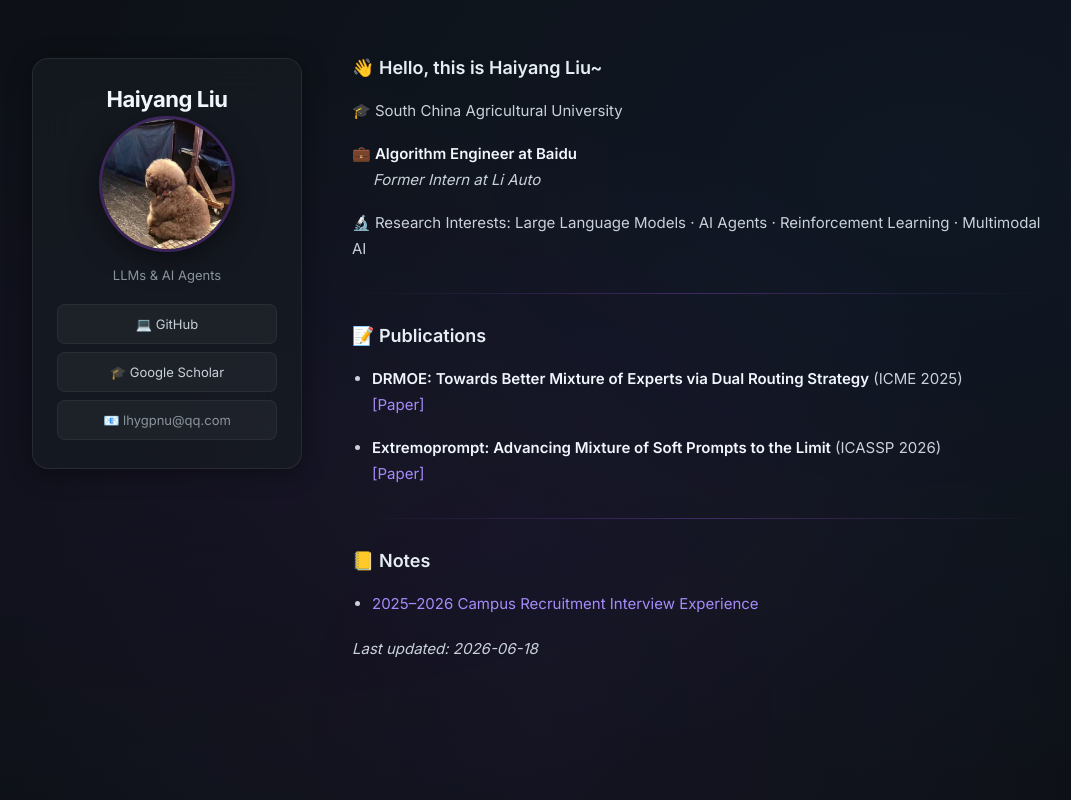
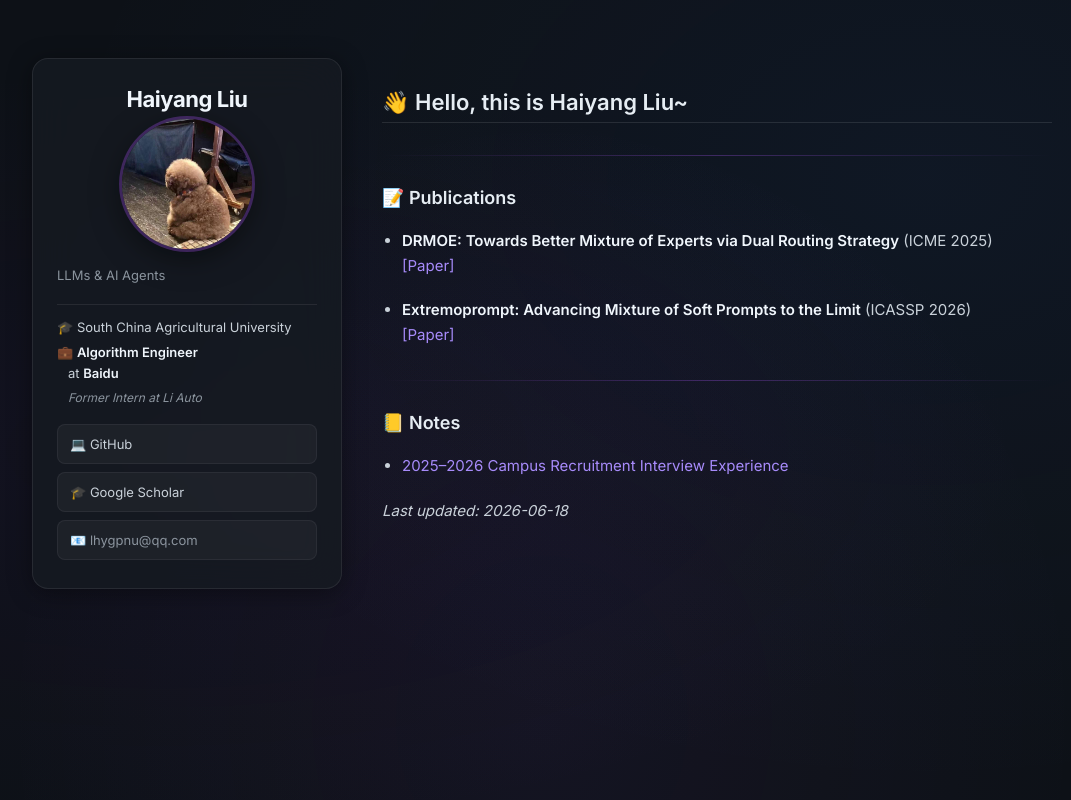
Before and after one commit to lhyscau/lhyscau.github.io, a Jekyll site: the page built from index.md, in a window 1280 px wide and 900 px high. Shown: the top 800 px of the window, without its empty margins (98-1169 px from the left). Built offline with Jekyll 4.4.1, drawn with Linux system fonts in a browser that asks for light colours; our own code applies the rules of GitHub Pages for plain Markdown files.

Commit message:
学校和工作信息移至左侧边栏 + 侧边栏加宽左对齐
- 学校和工作信息从头像下方移至侧边栏（头像和GitHub链接之间）
- 右侧内容仅保留 Greeting + Publications + Notes
- 删除 Research Interests
- 侧边栏从 220px 加宽至 260px，文字左对齐
- 头像和名称保持居中

Co-Authored-By: Claude <noreply@anthropic.com>

```diff
--- a/_layouts/default.html
+++ b/_layouts/default.html
@@ -24,6 +24,12 @@
         {% endif %}
 
         <p>{{ site.description | default: site.github.project_tagline }}</p>
+
+        <div class="sidebar-info">
+          <p>🎓 South China Agricultural University</p>
+          <p>💼 <strong>Algorithm Engineer</strong><br>&nbsp;&nbsp;&nbsp;at <strong>Baidu</strong></p>
+          <p>&nbsp;&nbsp;&nbsp;<em>Former Intern at Li Auto</em></p>
+        </div>
 
         <nav class="sidebar-links">
           <a href="https://github.com/lhyscau" target="_blank">💻 GitHub</a>
--- a/assets/css/modern.css
+++ b/assets/css/modern.css
@@ -26,7 +26,7 @@ body {
 
 /* === Header / Sidebar === */
 header {
-  width: 220px;
+  width: 260px;
   float: left;
   position: fixed;
   -webkit-font-smoothing: subpixel-antialiased;
@@ -36,7 +36,7 @@ header {
   border: 1px solid rgba(255, 255, 255, 0.08);
   border-radius: 16px;
   padding: 28px 24px;
-  text-align: center;
+  text-align: left;
   box-shadow: 0 4px 24px rgba(0, 0, 0, 0.4);
 }
 
@@ -70,7 +70,31 @@ header p {
   font-size: 13px;
   color: #8b949e;
   line-height: 1.6;
-  text-align: center;
+  text-align: left;
+}
+
+/* === Sidebar Info === */
+.sidebar-info {
+  margin-top: 12px;
+  padding-top: 12px;
+  border-top: 1px solid rgba(255, 255, 255, 0.08);
+}
+
+.sidebar-info p {
+  font-size: 13px;
+  color: #c9d1d9;
+  line-height: 1.6;
+  margin-bottom: 4px;
+  text-align: left;
+}
+
+.sidebar-info p strong {
+  color: #f0f6fc;
+}
+
+.sidebar-info p em {
+  color: #8b949e;
+  font-size: 12px;
 }
 
 /* === Sidebar Links === */
@@ -112,7 +136,7 @@ header p {
 
 /* === Content Section === */
 section {
-  width: 700px;
+  width: 670px;
   float: right;
   padding-bottom: 60px;
 }
@@ -238,7 +262,7 @@ hr {
 
 /* === Footer === */
 footer {
-  width: 220px;
+  width: 260px;
   float: left;
   position: fixed;
   bottom: 40px;
--- a/index.md
+++ b/index.md
@@ -2,14 +2,8 @@
 layout: default
 ---
 
-### 👋 Hello, this is Haiyang Liu~
+## 👋 Hello, this is Haiyang Liu~
 
-🎓 South China Agricultural University
-
-💼 **Algorithm Engineer at Baidu**
-&nbsp;&nbsp;&nbsp;&nbsp; *Former Intern at Li Auto*
-
-🔬 Research Interests: Large Language Models · AI Agents · Reinforcement Learning · Multimodal AI
 
 ---
 
```
Also changed, not shown: _layouts/wide.html (+8 -2 lines).
